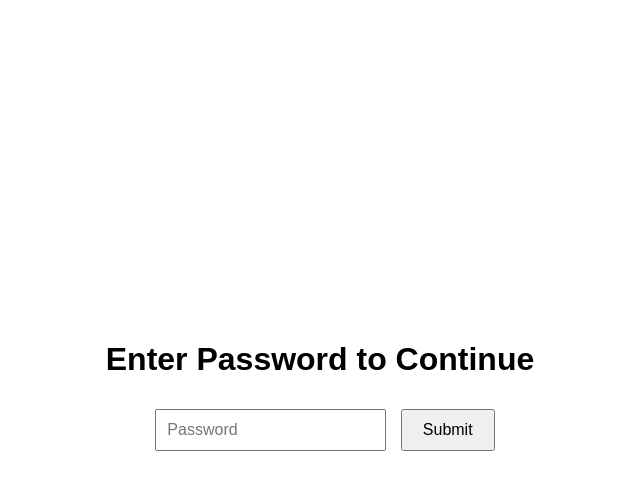
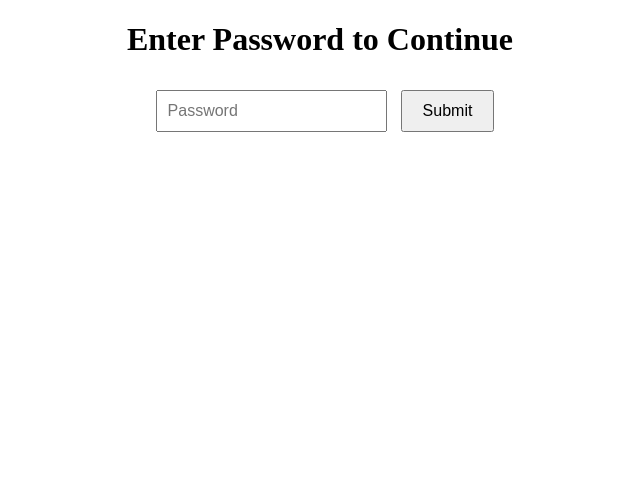
Before and after one commit to Vaishnavi-Peddi/5D8, a plain HTML site: page index.html in a window 1280 px wide. Shown: the whole page, without its empty margins (320-960 px from the left). Drawn offline with Linux system fonts and the light colour scheme.

Commit message:
Update index.html

```diff
--- a/index.html
+++ b/index.html
@@ -5,15 +5,7 @@
     <meta name="viewport" content="width=device-width, initial-scale=1.0">
     <title>Protected Page</title>
     <style>
-        body {
-            font-family: Arial, sans-serif;
-            display: flex;
-            flex-direction: column;
-            align-items: center;
-            justify-content: center;
-            height: 100vh;
-            margin: 0;
-        }
+
         .container {
             text-align: center;
         }
```
